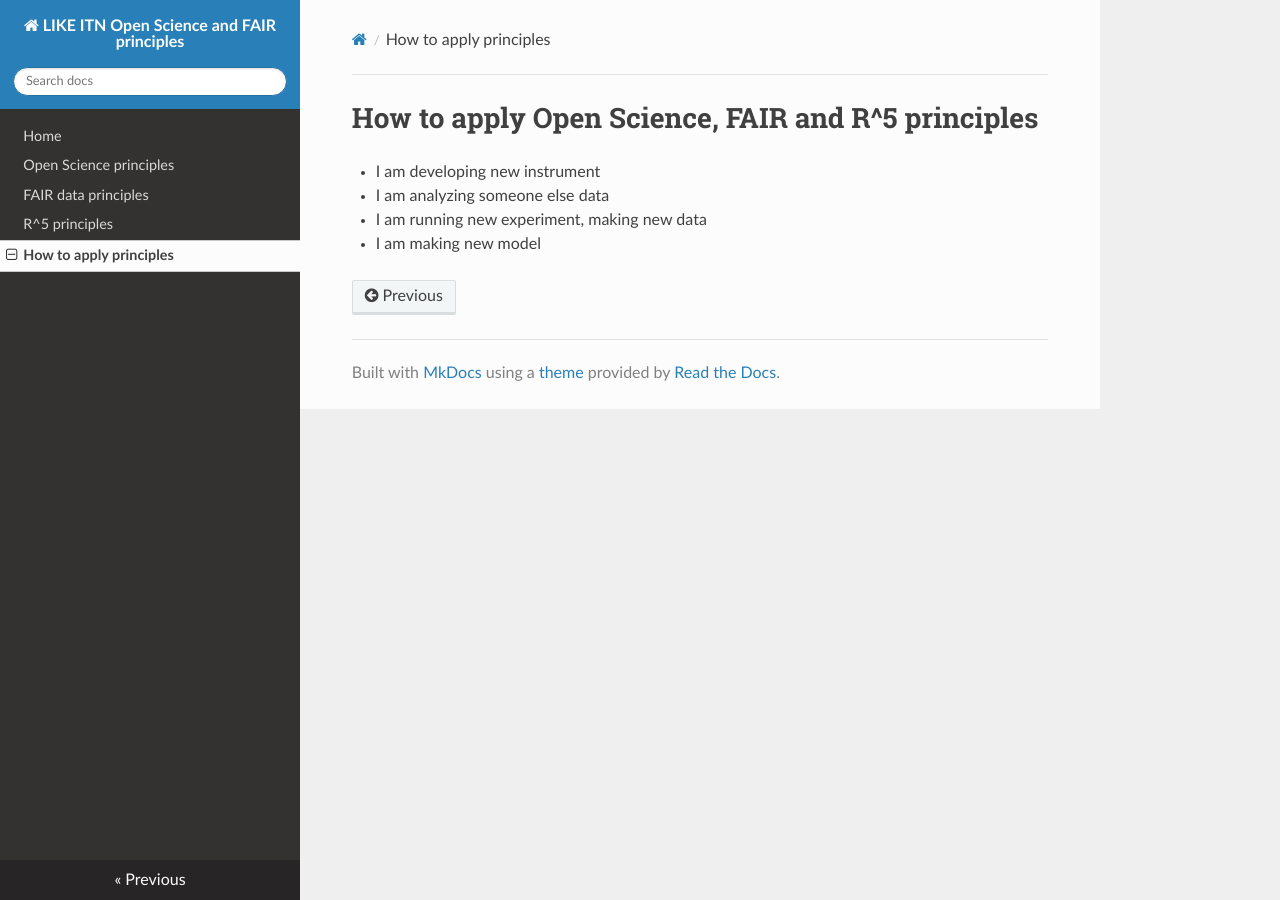
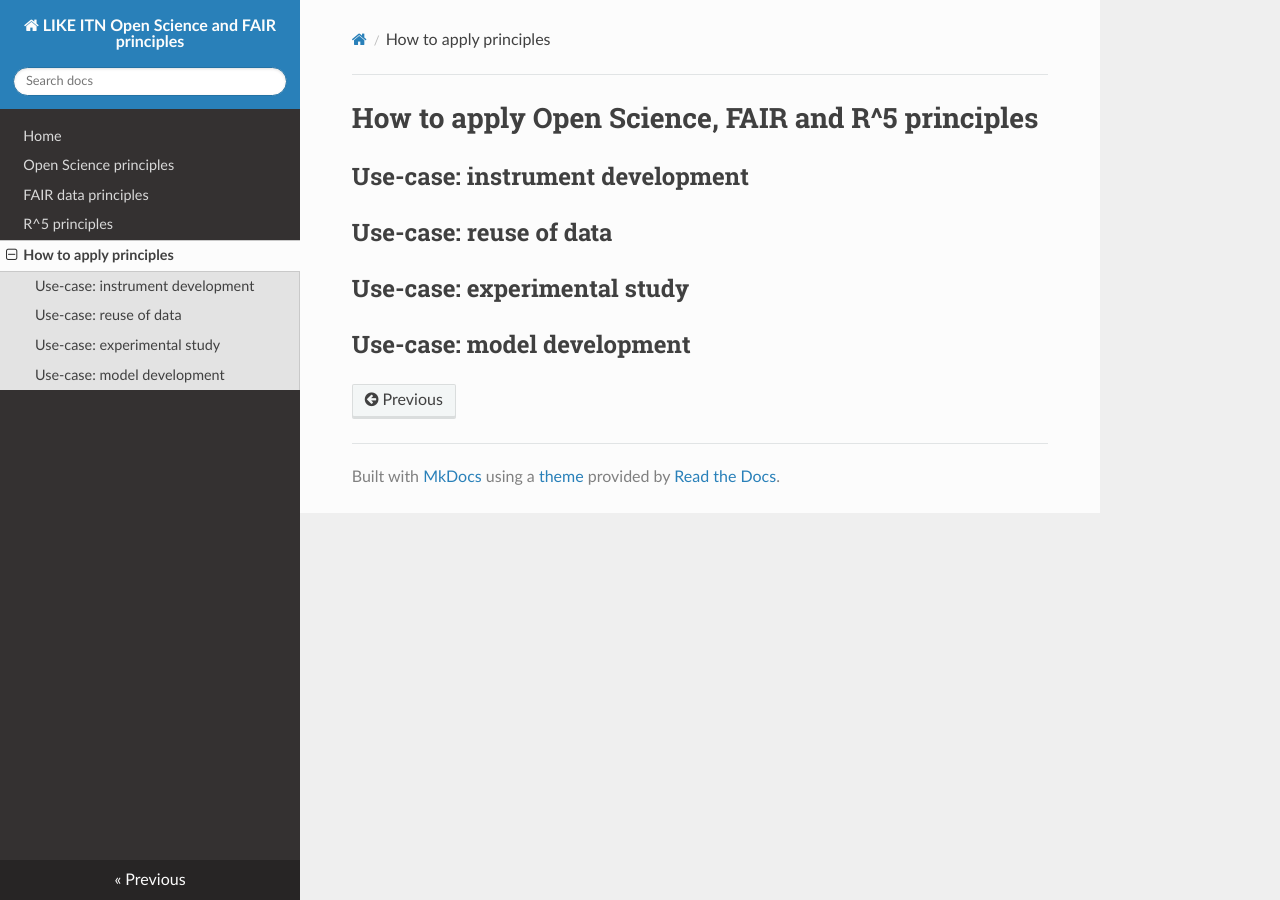
Before and after one commit to InesWuerth/FAIR-data-and-Open-Science-principles, an MkDocs documentation site: the page built from docs/4_use_cases.md, in a window 1280 px wide. Built offline with MkDocs 1.6.1, drawn with Linux system fonts in a browser that asks for light colours; nearby versions of some CDN libraries.

```diff
--- a/docs/4_use_cases.md
+++ b/docs/4_use_cases.md
@@ -1,6 +1,9 @@
 # How to apply Open Science, FAIR and R^5 principles
 
-- I am developing new instrument
-- I am analyzing someone else data
-- I am running new experiment, making new data
-- I am making new model
+## Use-case: instrument development
+
+## Use-case: reuse of data
+
+## Use-case: experimental study
+
+## Use-case: model development
--- a/mkdocs.yml
+++ b/mkdocs.yml
@@ -1,6 +1,6 @@
 site_name: LIKE ITN Open Science and FAIR principles
 nav:
-    - Home: 0_instroduction.md
+    - Home: index.md
     - Open Science principles: 1_open_science.md
     - FAIR data principles: 2_fair_principles.md
     - R^5 principles: 3_R5.md
```
Also changed, not shown: docs/3_R5.md (+1 -1 lines), docs/index.md (renamed from docs/0_introduction.md).
